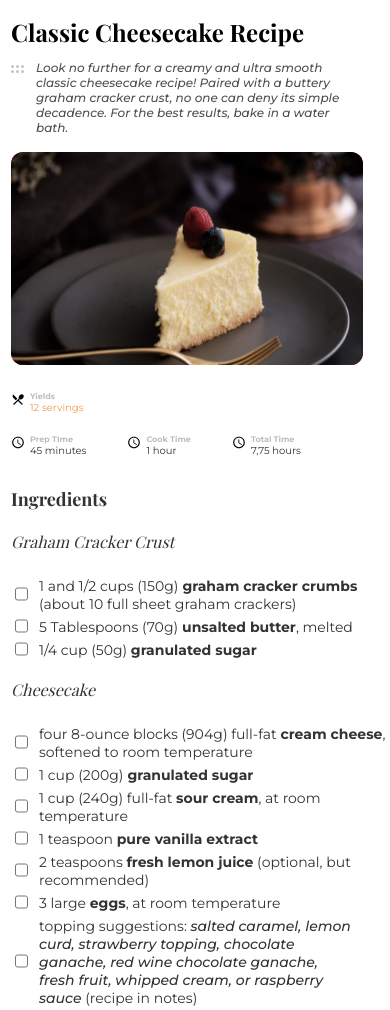
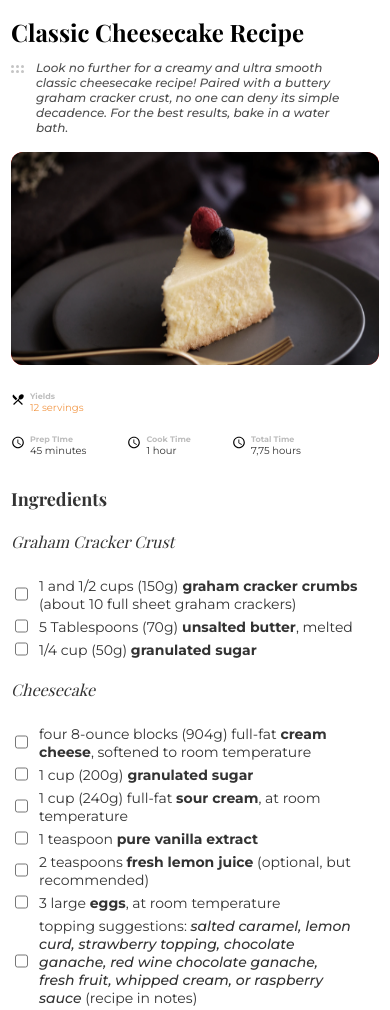
Before and after one commit to imdadAdelabou/Recipe-page-devchallenges, a plain HTML site: page index.html in a window 390 px wide. Shown: the top 1010 px of the page. Drawn offline with nearby package versions, Linux system fonts and the light colour scheme.

Commit message:
add overflow property

```diff
--- a/css/index.css
+++ b/css/index.css
@@ -222,7 +222,7 @@ body {
 
 @media screen and (max-width: 480px) {
     .main {
-        margin: 0 0 0 11px;
+        margin: 0 11px 0 11px;
     }
     .main__headTitle {
         font-size: 2.4em;
@@ -234,7 +234,7 @@ body {
         font-size: 1.2em;
     }
     .main__cake {
-        width: 352px;
+        width: 100%;
         height: 213px;
         margin-bottom: 24px;
     }
@@ -295,6 +295,7 @@ body {
     }
     .main__mainContent__leftElm__steps__content {
         width: 300px;
+        overflow: hidden;
     }
     .main__mainContent__leftElm__source {
         font-size: 1.2em;
```
